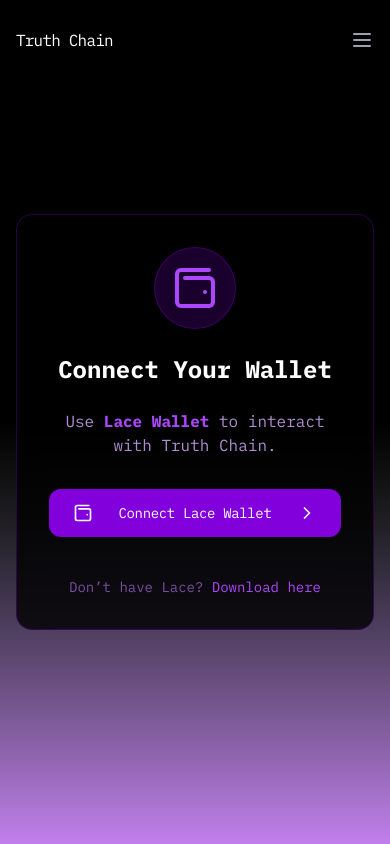
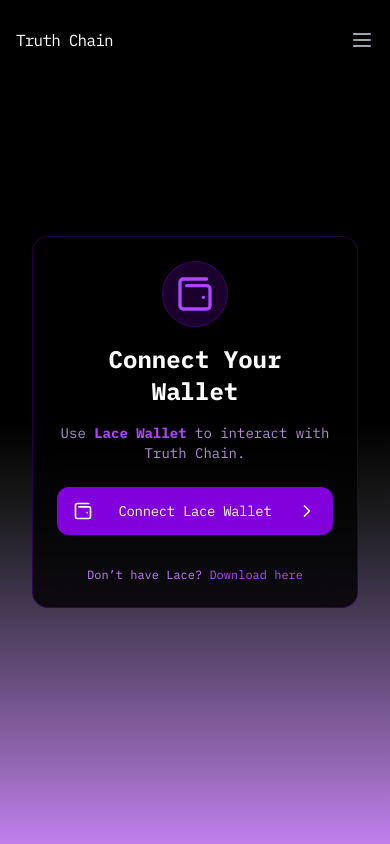
Before and after one commit to Yohannes-Misganaw/truth-chain, a Next.js app: page /connect-wallet in a window 390 px wide. Built offline with nearby package versions, Linux system fonts and the light colour scheme.

Commit message:
feat: update Connect Wallet page styles and remove unused imports

```diff
--- a/app/connect-wallet/page.tsx
+++ b/app/connect-wallet/page.tsx
@@ -2,7 +2,6 @@
 
 import { motion } from "framer-motion";
 import { Wallet2, ChevronRight, Check } from "lucide-react";
-import Link from "next/link";
 
 export default function ConnectWalletPage() {
   return (
@@ -11,34 +10,36 @@
         initial={{ opacity: 0, y: 20 }}
         animate={{ opacity: 1, y: 0 }}
         transition={{ duration: 0.5 }}
-        className="bg-black/80 backdrop-blur-lg rounded-2xl border border-purple-700/30 p-8 max-w-md w-full"
+        className="bg-black/80 backdrop-blur-lg rounded-2xl border border-purple-700/30 p-6 md:p-8 max-w-md w-full mx-4"
       >
-        <div className="text-center space-y-6">
+        <div className="text-center space-y-4 md:space-y-6">
           <div className="flex justify-center items-center">
-            <div className="p-4 rounded-full bg-purple-700/20 border border-purple-700/30">
-              <Wallet2 className="w-12 h-12 text-purple-500" />
+            <div className="p-3 md:p-4 rounded-full bg-purple-700/20 border border-purple-700/30">
+              <Wallet2 className="w-10 h-10 md:w-12 md:h-12 text-purple-500" />
             </div>
           </div>
-          <h1 className="text-2xl font-bold text-white">Connect Your Wallet</h1>
-          <p className="text-purple-300/80 mb-8">
+          <h1 className="text-2xl font-bold text-white px-2 md:px-0">
+            Connect Your Wallet
+          </h1>
+          <p className="text-purple-300/80 mb-6 md:mb-8 text-sm md:text-base">
             Use <strong className="text-purple-500">Lace Wallet</strong> to
             interact with Truth Chain.
           </p>
 
-          <button className="w-full group bg-purple-700 hover:bg-purple-600 text-white h-12 text-lg px-6 rounded-xl transition-all duration-200">
+          <button className="w-full group bg-purple-700 hover:bg-purple-600 text-white h-12 text-base md:text-lg px-4 md:px-6 rounded-xl transition-all duration-200">
             <div className="flex items-center justify-between">
-              <Wallet2 className="w-5 h-5" />
-              <span className="tracking-tight text-sm">
+              <Wallet2 className="w-5 h-5 flex-shrink-0" />
+              <span className="tracking-tight text-sm md:text-base mx-2">
                 Connect Lace Wallet
               </span>
               <ChevronRight
                 size={20}
-                className="group-hover:translate-x-2 transition-transform"
+                className="group-hover:translate-x-2 transition-transform flex-shrink-0"
               />
             </div>
           </button>
 
-          <p className="text-sm text-purple-400/60 mt-4">
+          <p className="text-xs md:text-sm text-purple-400 lg:text-purple-400/60 mt-4 px-2 md:px-0">
             Don’t have Lace?{" "}
             <a
               href="https://www.lace.io"
--- a/app/page.tsx
+++ b/app/page.tsx
@@ -4,7 +4,6 @@
   return (
     <main className="min-h-screen">
       <Hero />
-      <div className="h-screen"></div>
     </main>
   );
 }
```
